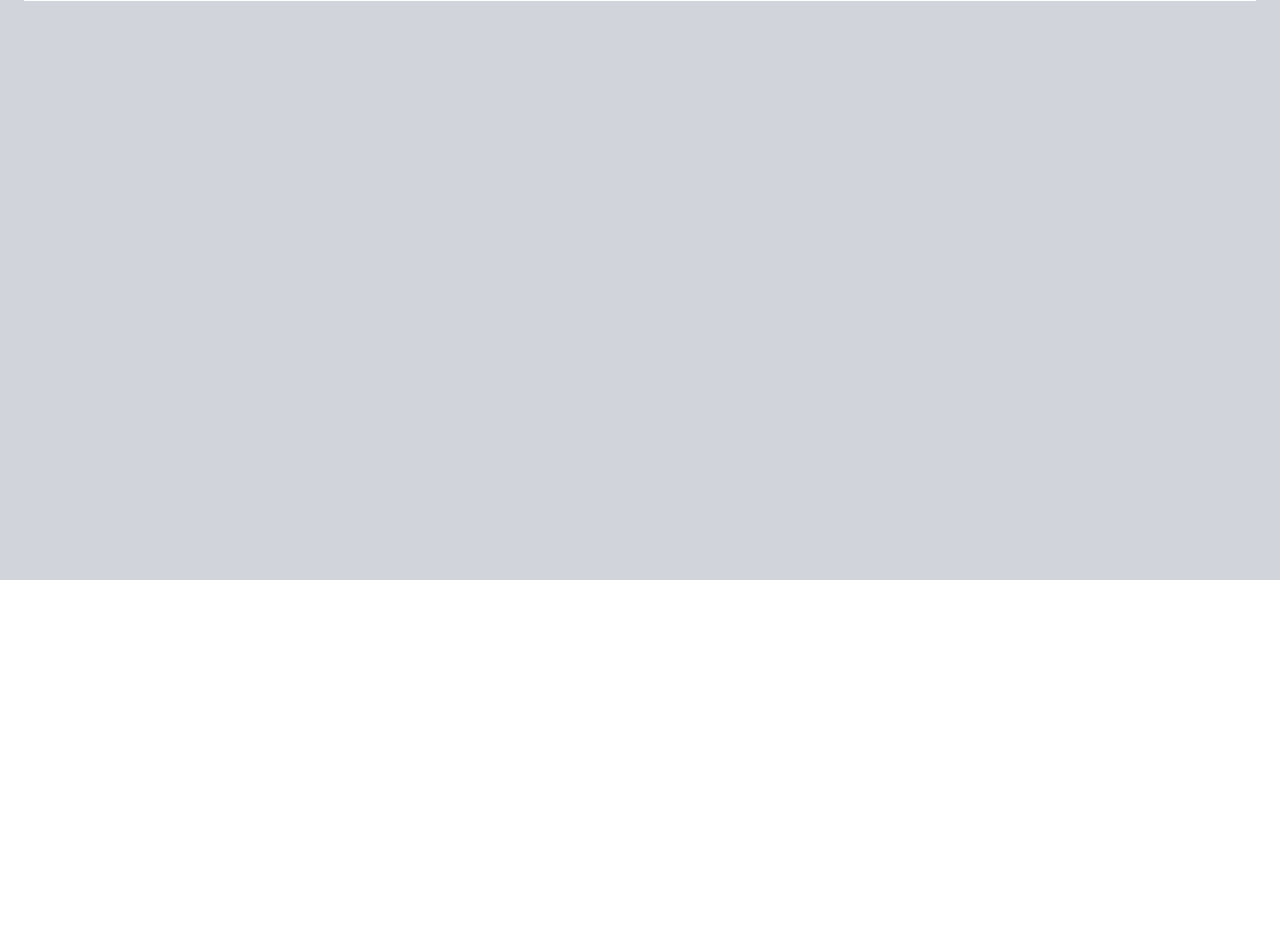
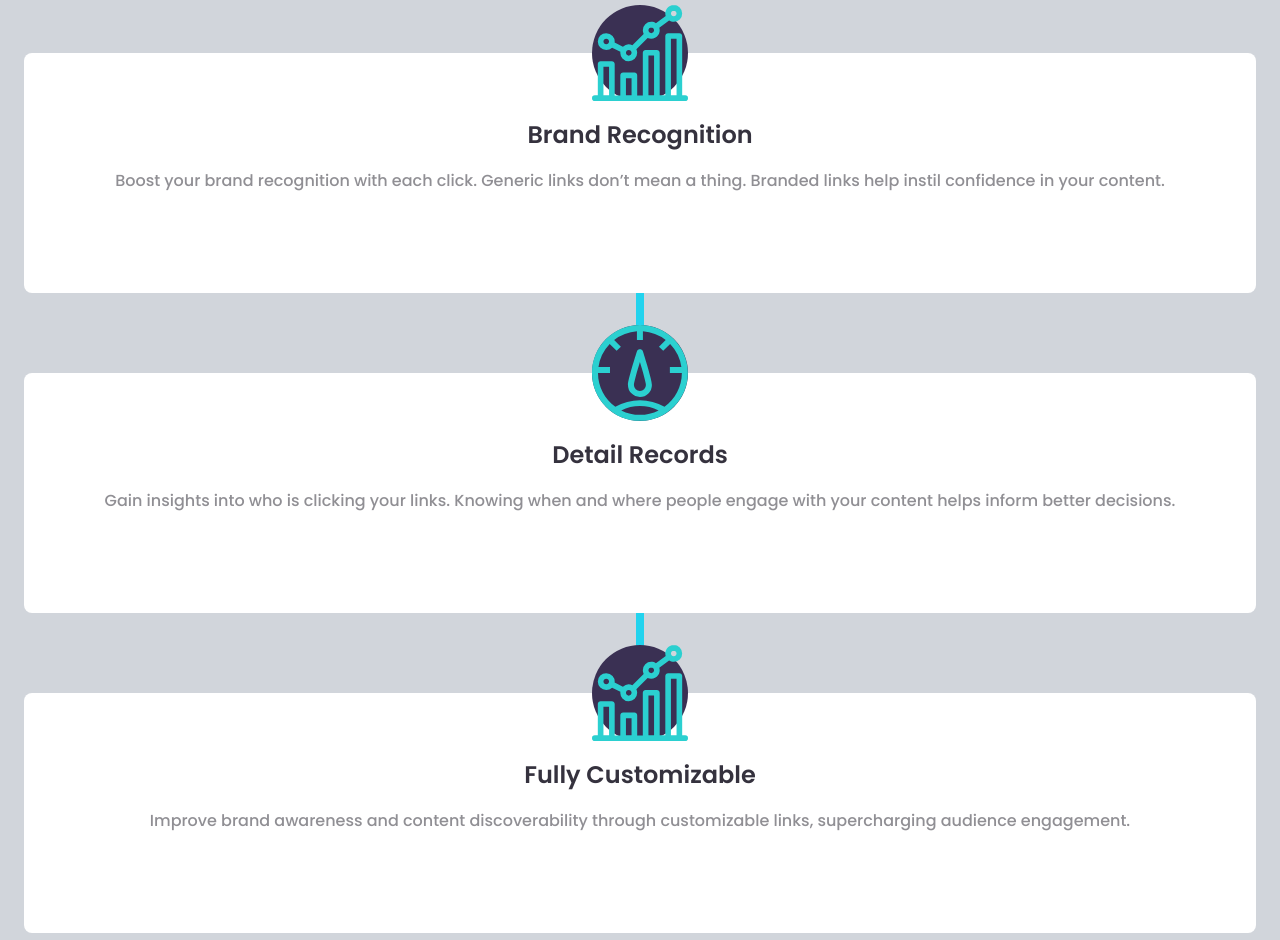
Before and after one commit to ZairBello/URL-Short, a React (Vite) app: page / in a window 1280 px wide. Shown: the part 1092-2032 px from the top of the page. Before the commit the page ends 1672 px from the top, so only its background shows below. Built offline with nearby package versions, Linux system fonts and the light colour scheme.

Commit message:
i finished the part component "advancestatistic"

```diff
--- a/src/components/advancestatistic/index.jsx
+++ b/src/components/advancestatistic/index.jsx
@@ -1,30 +1,99 @@
 import React from "react";
+import iconClock from "/public/images/icon-detailed-records.svg";
+import iconBrand from "/public/images/icon-brand-recognition.svg";
 
 const AdvanceStatistic = () => {
   return (
     <>
       {/* TITLE */}
-      <div className="gap-4 flex flex-col items-center pt-10">
+      <div className="gap-4 flex flex-col items-center py-16">
         <h1 className="text-[1.7em] font-extrabold text-center text-[#35323e]">
           Advanced Statistics
         </h1>
+        {/* PRAGRAPH */}
         <p className="text-base leading-6 text-center text-[#908f94] font-medium">
           Track how your are performing across the web with our advanced
           statistics dashboard.
         </p>
       </div>
-      {/* LINE OF THE TIME */}
+      {/* DIV PRINCIPEL */}
       <div className="mt-10">
         {/* CHART 1 BRAND RECOGNITION */}
-        <div className="bg-white w-full ">
+        <div className="bg-white w-full h-60 flex flex-col items-center rounded-lg">
           {/* DIV-IMAGE */}
-            <div className="">
+          <div className="bg-[#3A3053] w-24 h-24 rounded-full flex justify-center -mt-12">
+            <img
+              src={iconBrand}
+              alt="Icono de Reloj"
+              className="scale-100 object-contain object-center"
+            />
           </div>
           {/* DIV-TITLE */}
-            <div className="w-full">
+          <div className="w-full text-center mt-4">
             <h2 className="text-[1.5em] font-semibold text-[#35323e]">
               Brand Recognition
             </h2>
+          </div>
+          {/* DIV-PARAGRAPH */}
+          <div className="w-full text-center mt-4 px-4">
+            <p className="text-base leading-6 text-[#908f94] font-medium">
+              Boost your brand recognition with each click. Generic links don’t
+              mean a thing. Branded links help instil confidence in your
+              content.
+            </p>
+          </div>
+        </div>
+        {/* TIMELINE */}
+        <div className="h-20 w-2 bg-cyan-400 m-auto" />
+        {/* CHART 2 DETAILED RECORDS */}
+        <div className="bg-white w-full h-60 flex flex-col items-center rounded-lg">
+          {/* DIV-IMAGE */}
+          <div className="bg-[#3A3053] w-24 h-24 rounded-full flex justify-center -mt-12">
+            <img
+              src={iconClock}
+              alt="Icono de Reloj"
+              className="scale-100 object-contain object-center"
+            />
+          </div>
+          {/* DIV-TITLE */}
+          <div className="w-full text-center mt-4">
+            <h2 className="text-[1.5em] font-semibold text-[#35323e]">
+              Detail Records
+            </h2>
+          </div>
+          {/* DIV-PARAGRAPH */}
+          <div className="w-full text-center mt-4 px-4">
+            <p className="text-base leading-6 text-[#908f94] font-medium">
+              Gain insights into who is clicking your links. Knowing when and
+              where people engage with your content helps inform better
+              decisions.
+            </p>
+          </div>
+        </div>
+        {/* TIMELINE */}
+        <div className="h-20 w-2 bg-cyan-400 m-auto" />
+        {/* CHART 3 FULL CUSTOMIZATION */}
+        <div className="bg-white w-full h-60 flex flex-col items-center rounded-lg">
+          {/* DIV-IMAGE */}
+          <div className="bg-[#3A3053] w-24 h-24 rounded-full flex justify-center -mt-12">
+            <img
+              src={iconBrand}
+              alt="Icono de Reloj"
+              className="scale-100 object-contain object-center"
+            />
+          </div>
+          {/* DIV-TITLE */}
+          <div className="w-full text-center mt-4">
+            <h2 className="text-[1.5em] font-semibold text-[#35323e]">
+              Fully Customizable
+            </h2>
+          </div>
+          {/* DIV-PARAGRAPH */}
+          <div className="w-full text-center mt-4 px-4">
+            <p className="text-base leading-6 text-[#908f94] font-medium">
+              Improve brand awareness and content discoverability through
+              customizable links, supercharging audience engagement.
+            </p>
           </div>
         </div>
       </div>
--- a/src/components/urlshoorting/index.jsx
+++ b/src/components/urlshoorting/index.jsx
@@ -2,8 +2,9 @@ import React, { useState } from "react";
 
 const UrlShortener = () => {
   const [originalUrl, setOriginalUrl] = useState("");
-  const [shortenedUrl, setShortenedUrl] = useState("");
+  const [shortenedUrls, setShortenedUrls] = useState([]); // Cambiado a un arreglo
   const [error, setError] = useState("");
+  const [isLoading, setIsLoading] = useState(false);
 
   const handleInputChange = (e) => {
     setOriginalUrl(e.target.value);
@@ -15,40 +16,57 @@ const UrlShortener = () => {
       return;
     }
 
-    // https://cors-anywhere.herokuapp.com/https://ulvis.net/api/v1/shorten
+    setIsLoading(true); // Activa el indicador de carga
+
     try {
-      const response = await fetch(`https://cleanuri.com/api/v1/shorten`, {
+      const response = await fetch(`https://api.tinyurl.com/create`, {
         method: "POST",
         headers: {
           "Content-Type": "application/json",
+          "Authorization": "Bearer 1FuoHHJgvjN4uMer8XyWK5BIlB6PW9h0f7IvdYwJmtLv3EYh0J7eoxdWwZXw",
         },
-        body: JSON.stringify({ url: originalUrl })
+        body: JSON.stringify({ url: originalUrl }),
       });
 
       const data = await response.json();
-      if (data.error) {
+      if (data.data && data.data.tiny_url) {
+        // Agrega el nuevo enlace al arreglo de enlaces acortados con isCopied inicializado en false
+        setShortenedUrls((prev) => [
+          ...prev,
+          { original: originalUrl, shortened: data.data.tiny_url, isCopied: false },
+        ]);
+        setError("");
+        setOriginalUrl(""); // Limpia el campo de entrada
+      } else {
         setError("Error al acortar la URL");
-        setShortenedUrl("");
-      } else {
-        setShortenedUrl(data.shortUrl);
-        setError("");
       }
     } catch (error) {
       setError("Error al acortar la URL");
-      setShortenedUrl("");
+    } finally {
+      setIsLoading(false); // Desactiva el indicador de carga
     }
   };
 
-  const handleCopyClick = () => {
-    navigator.clipboard.writeText(shortenedUrl);
+  const handleCopyClick = (index) => {
+    // Copia la URL al portapapeles
+    navigator.clipboard.writeText(shortenedUrls[index].shortened);
+
+    // Actualiza el estado de isCopied solo para el enlace clicado
+    setShortenedUrls((prev) =>
+      prev.map((url, i) =>
+        i === index ? { ...url, isCopied: true } : { ...url, isCopied: false }
+      )
+    );
   };
 
   return (
+
     <div className="w-full px-4 flex flex-col items-center font-poppins">
-      <div className="bg-[#3A3053] p-4 w-80 lg:w-4/5 rounded-lg overflow-hidden bg-right-top bg-no-repeat">
-        <div className="w-full flex flex-col lg:flex-row justify-around gap-4">
+      <div className="bg-[#3A3053] h-46 p-4 w-full lg:w-4/5 rounded-lg ">
+      {/* THE URL IMPUT */}
+        <div className="w-full flex flex-col lg:flex-row lg:justify-around gap-4">
           <input
-            className="p-4 rounded-lg lg:w-4/6"
+            className="p-4 rounded-lg truncate lg:w-4/6"
             placeholder="Ingresa una URL para acortar..."
             value={originalUrl}
             onChange={handleInputChange}
@@ -56,33 +74,42 @@ const UrlShortener = () => {
           <button
             onClick={handleShortenClick}
             className="px-12 py-2 text-lg font-bold text-white bg-cyan-400 rounded-full hover:bg-cyan-500 transition-transform transform hover:scale-105"
+            disabled={isLoading} // Desactiva el botón mientras carga
           >
-            Shorten it!
+            {isLoading ? "Cargando..." : "Shorten it!"}
           </button>
         </div>
         {error && <p className="text-red-500 mt-4">{error}</p>}
-        {shortenedUrl && (
-          <div className="mt-4 p-4 bg-white rounded-lg flex flex-col lg:flex-row justify-between items-center">
-            <p className="text-gray-700 break-all">{originalUrl}</p>
-            <div className="flex items-center mt-2 lg:mt-0">
+      </div>
+
+      {/* Renderiza los cuadros de enlaces acortados */}
+      {shortenedUrls.map((url, index) => (
+        <div
+          key={index}
+          className="mt-4 p-4 w-full overflow-hidden bg-white rounded-lg flex flex-col lg:flex-row lg:justify-between gap-y-2"
+        >
+          <p className="text-gray-700 truncate break-all text-right">{url.original}</p>
+          <hr />
+          <div className="flex items-center my-2">
             <a
-                href={shortenedUrl}
+              href={url.shortened}
               target="_blank"
               rel="noopener noreferrer"
               className="text-cyan-500 underline break-all mr-4"
             >
-                {shortenedUrl}
+              {url.shortened}
             </a>
+          </div>
           <button
-                onClick={handleCopyClick}
-                className="px-4 py-2 text-sm font-bold text-white bg-cyan-400 rounded-full hover:bg-cyan-500 transition-transform transform hover:scale-105"
+            onClick={() => handleCopyClick(index)}
+            className={`px-4 py-2 text-sm font-bold text-white rounded-lg transition-all duration-400 ${
+              url.isCopied ? "bg-[#3A3053]" : "bg-cyan-500"
+            }`}
           >
-                Copiar
+            {url.isCopied ? "Copied!" : "Copy"}
           </button>
         </div>
-          </div>
-        )}
-      </div>
+      ))}
     </div>
   );
 };
--- a/tailwind.config.js
+++ b/tailwind.config.js
@@ -7,6 +7,10 @@ export default {
   theme: {
     extend: {
       fontFamily: { poppins: ["Poppins", "sans-serif"] },
+      backgroundImage: {
+        'bg-shorten-mobile': "url('/public/images/bg-shorten-mobile.svg')",
+        'bg-shorten-desktop': "url('/images/bg-shorten-desktop.svg')",
+      }
     },
   },
   plugins: [],
```
Lines whose indentation alone changed are shown as unchanged.
